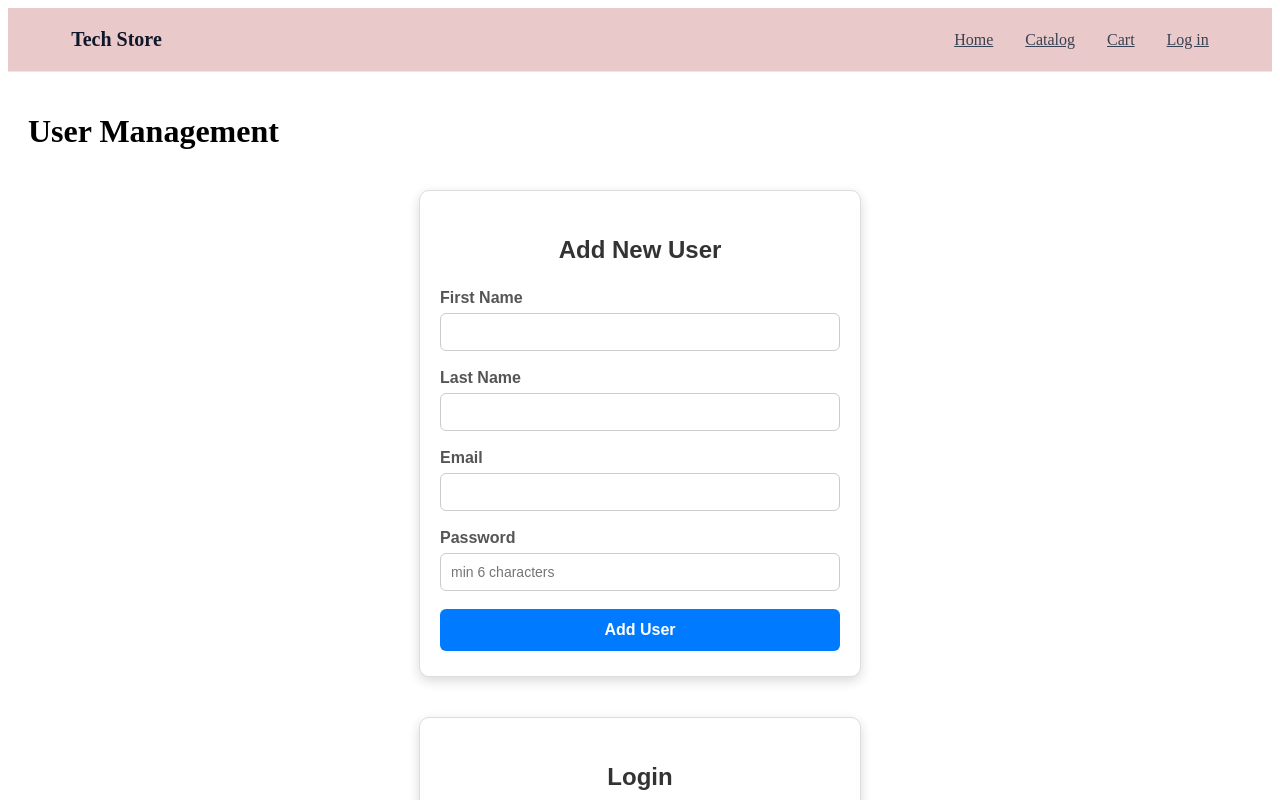
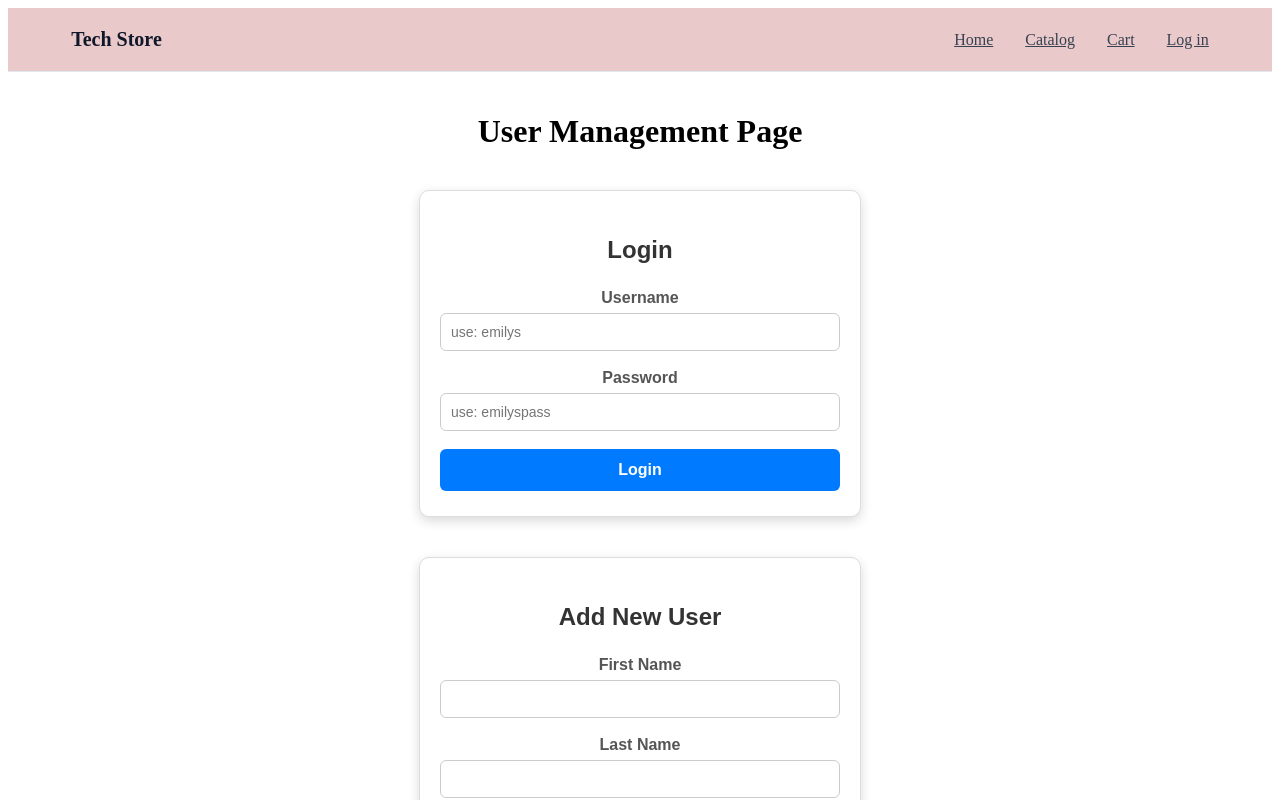
Before and after one commit to AlexandraPlat/final-project-team-2, a React (Vite) app: page /users in a window 1280 px wide. Shown: the top 800 px of the page. Built offline with nearby package versions, Linux system fonts and the light colour scheme.

Commit message:
Login fixed

```diff
--- a/src/App.tsx
+++ b/src/App.tsx
@@ -40,10 +40,10 @@ export default function App() {
         <Route
           path="/users"
           element={
-            <div style={{ padding: 20 }}>
-              <h1>User Management</h1>
+            <div style={{ padding: 20, textAlign: "center" }}>
+              <h1>User Management Page</h1>
+              <Login />
               <AddUser />
-              <Login />
               <DeleteUser />
             </div>
           }
--- a/src/features/users/Login.tsx
+++ b/src/features/users/Login.tsx
@@ -2,6 +2,7 @@ import { useFormik, type FormikHelpers } from "formik";
 import * as Yup from "yup";
 import { useLoginMutation, type LoginRequest } from "./api";
 import "./UserForm.css";
+import React, { useState, useEffect } from "react";
 
 // ---------- Валидатор формы ----------
 const validationSchema = Yup.object({
@@ -12,7 +13,15 @@ const validationSchema = Yup.object({
 });
 
 export default function Login() {
-  const [login, { isLoading, isSuccess, error }] = useLoginMutation();
+  const [login, { isLoading, error }] = useLoginMutation();
+  const [showSuccsess, setShowSuccsess] = useState(false);
+
+  useEffect(() => {
+    if (showSuccsess) {
+      const timer = setTimeout(() => setShowSuccsess(false), 5000);
+      return () => clearTimeout(timer);
+    }
+  });
 
   const formik = useFormik<LoginRequest>({
     initialValues: {
@@ -28,6 +37,7 @@ export default function Login() {
       try {
         await login(values).unwrap();
         resetForm();
+        setShowSuccsess(true)
       } catch (err) {
         console.error("Login failed:", err);
       }
@@ -45,6 +55,7 @@ export default function Login() {
           id="username"
           name="username"
           type="text"
+          placeholder="use: emilys"
           onChange={formik.handleChange}
           onBlur={formik.handleBlur}
           value={formik.values.username}
@@ -61,7 +72,7 @@ export default function Login() {
           id="password"
           name="password"
           type="password"
-          placeholder="min 6 characters"
+          placeholder="use: emilyspass"
           onChange={formik.handleChange}
           onBlur={formik.handleBlur}
           value={formik.values.password}
@@ -76,8 +87,8 @@ export default function Login() {
         {isLoading ? "Logging in..." : "Login"}
       </button>
 
-      {isSuccess && <div className="success">Login successful!</div>}
-      {error && <div className="error">Failed to login.</div>}
+      {showSuccsess && <div className="success">Login successful!</div>}
+      {error && <div className="error">Failed to login. Check your Username and Password</div>}
     </form>
   );
 }
--- a/src/features/users/api.ts
+++ b/src/features/users/api.ts
@@ -1,4 +1,5 @@
 import { createApi, fetchBaseQuery } from "@reduxjs/toolkit/query/react";
+
 
 // ---------- Типы данных ----------
 
```
Also changed, not shown: 1 other file (tests, documents, lock files or other folders).
